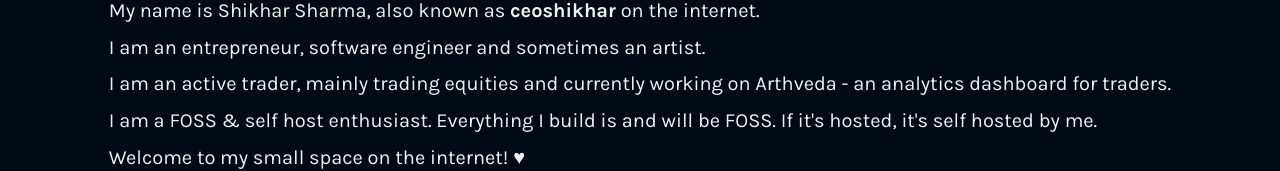
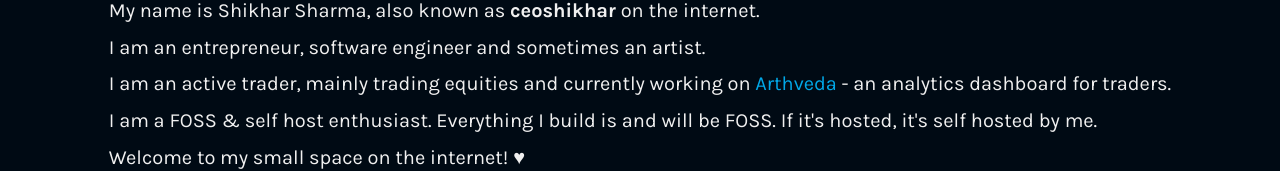
Before and after one commit to ceoshikhar/ceoshikhar.com, a React (Vite) app: page / in a window 1280 px wide. Shown: the part 423-594 px from the top of the page. Built offline with nearby package versions, Linux system fonts and the light colour scheme.

Commit message:
feat: add link to Arthveda

```diff
--- a/src/sections/index/Hero.tsx
+++ b/src/sections/index/Hero.tsx
@@ -16,7 +16,15 @@ export const Hero: React.FC = () => {
                 </OneLiner>
                 <OneLiner>
                     I am an active trader, mainly trading equities and currently
-                    working on Arthveda - an analytics dashboard for traders.
+                    working on{" "}
+                    <a
+                        href="https://github.com/MudgalLabs/arthveda"
+                        target="_blank"
+                        rel="noopener noreferrer"
+                    >
+                        Arthveda
+                    </a>{" "}
+                    - an analytics dashboard for traders.
                 </OneLiner>
                 <OneLiner>
                     I am a FOSS & self host enthusiast. Everything I build is
--- a/src/styles/globalStyles.ts
+++ b/src/styles/globalStyles.ts
@@ -104,6 +104,12 @@ pre {
 
 a {
   background-color: transparent;
+  text-decoration: none;
+  color: ${(props) => props.theme.color.primary};
+
+  &:focus {
+      outline: none;
+  }
 }
 
 /**
```
Also changed, not shown: src/styles/global.css (line endings or trailing spaces).
